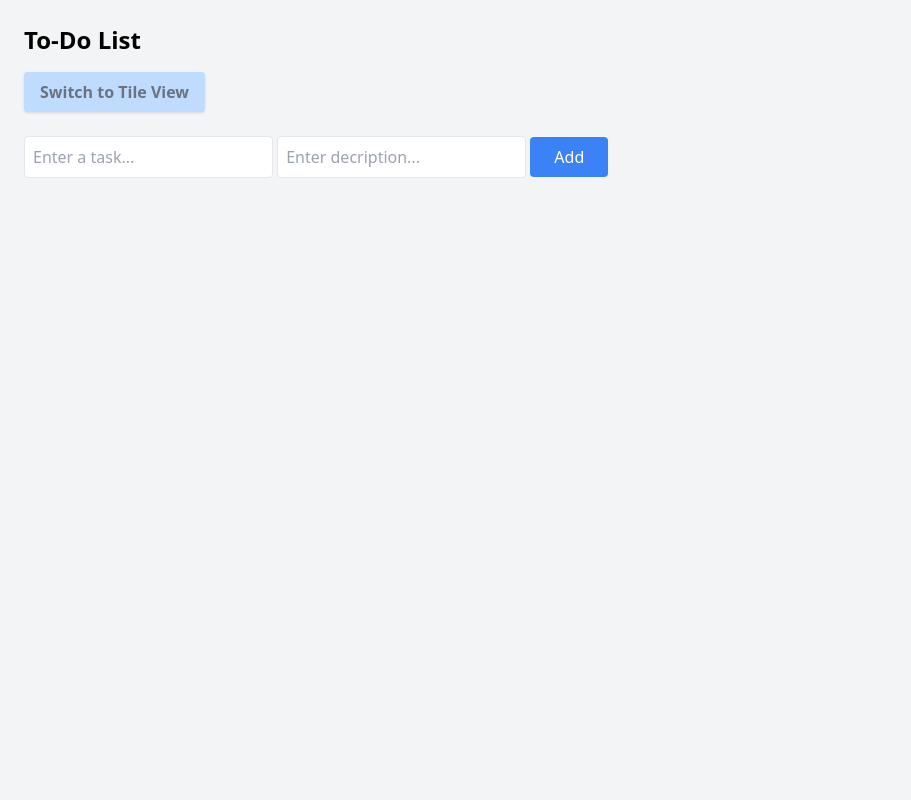
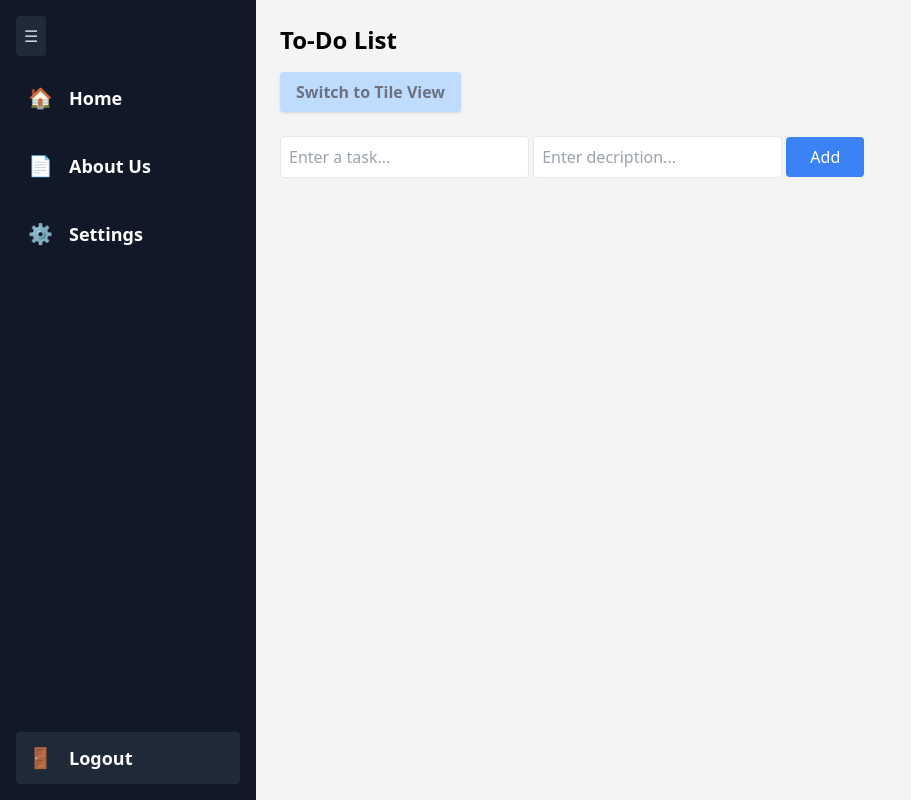
Before and after one commit to AyeshaShaharyar/toDoListAppTailwind, a website: page src/dashboard.html in a window 1280 px wide. Shown: the whole page, without its empty margins (0-911 px from the left). Drawn offline with Linux system fonts and the light colour scheme.

Commit message:
add sidebar UI

```diff
--- a/src/dashboard.html
+++ b/src/dashboard.html
@@ -8,6 +8,46 @@
   </head>
   <body class="flex bg-gray-100 h-screen">
     <!-- Sidebar -->
+    <div
+      id="sidebar"
+      class="w-64 bg-gray-900 text-white h-screen p-4 flex flex-col"
+    >
+      <div>
+        <button
+          onclick="toggleSidebar()"
+          class="mb-4 p-2 bg-gray-800 rounded text-gray-300 hover:bg-gray-700"
+        >
+          ☰
+        </button>
+        <!-- Nav bar -->
+        <nav class="flex flex-col gap-4">
+          <a
+            href="home.html"
+            class="flex items-center gap-4 p-3 hover:bg-gray-700"
+          >
+            <span class="text-xl">🏠</span>
+            <span class="text-lg font-semibold items-center">Home</span>
+          </a>
+          <a href="" class="flex items-center gap-4 p-3 hover:bg-gray-700">
+            <span class="text-xl">📄</span>
+            <span class="text-lg font-semibold items-center">About Us</span>
+          </a>
+          <a href="" class="flex items-center gap-4 p-3 hover:bg-gray-700">
+            <span class="text-xl">⚙️</span>
+            <span class="text-lg font-semibold items-center">Settings</span>
+          </a>
+        </nav>
+      </div>
+      <!-- Logout Button (Sticks to Bottom) -->
+      <button
+        onclick="logout()"
+        class="flex gap-4 p-3 mt-auto bg-gray-800 rounded hover:bg-red-600 transition"
+      >
+        <span class="text-xl">🚪</span>
+        <span class="text-lg font-semibold items-center">Logout</span>
+      </button>
+    </div>
+
     <!-- To-Do List-->
     <div class="flex-1 p-6">
       <h1 class="text-2xl font-bold mb-4">To-Do List</h1>
```
Also changed, not shown: src/output.css.
